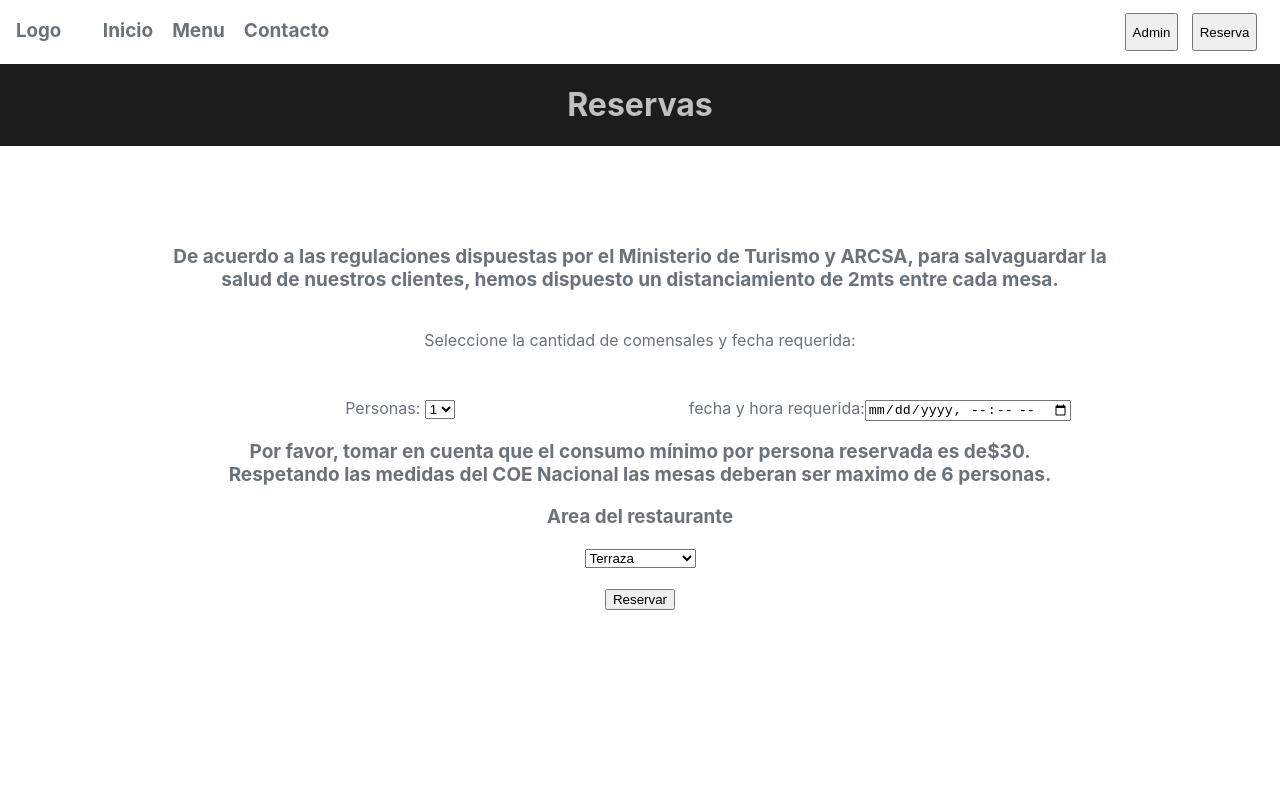
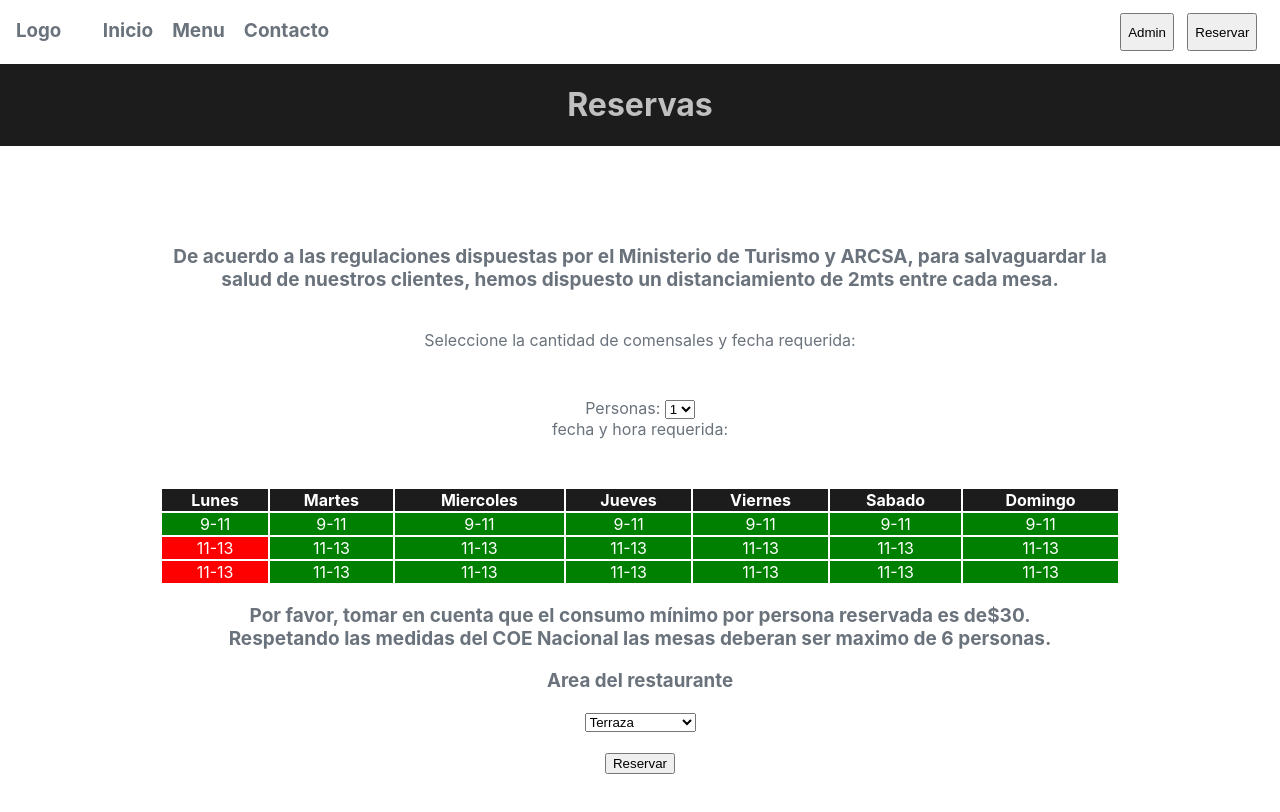
Before and after one commit to Aalzate95/Restaurante-frontend, a React (Create React App) app: page /reservar in a window 1280 px wide. Shown: the top 812 px of the page. Built offline with nearby package versions, Linux system fonts and the light colour scheme.

Commit message:
schedule implementation

```diff
--- a/src/Routes.js
+++ b/src/Routes.js
@@ -1,4 +1,4 @@
-import React,{useState,useEffect} from "react";
+import React,{useState,useEffect,useCallback} from "react";
 import {
     BrowserRouter as Router,
     Switch,
@@ -11,6 +11,10 @@ import Navbar from './components/navbar/Navbar';
 import Reservar from './views/reservar/Reservar'
 
 const Routes = () => {
+
+    const [, updateState] = useState();
+    const forceUpdate = useCallback(() => updateState({}), []);
+
     return (
         <Router>
             <Switch>
@@ -31,7 +35,9 @@ const Routes = () => {
                 </Route>
                 <Route path="/reservar">
                     <Navbar>
-                        <Reservar/>
+                        <Reservar
+                            forceUpdate={forceUpdate}
+                        />
                     </Navbar>
                 </Route>
             </Switch>
--- /dev/null
+++ b/src/components/dailySchedule/DailySchedule.css
@@ -0,0 +1,18 @@
+.Cell-Schedule:hover{
+    cursor:pointer;
+    opacity:0.8;
+}
+
+.Reservar-table{
+    margin-top:3em;
+    width: 100%;
+}
+
+.Reservar-table th{
+    background-color: #1C1C1C;
+    color: white;
+}
+
+.Reservar-table tbody{
+    color: white;
+}
--- /dev/null
+++ b/src/components/dailySchedule/DailySchedule.js
@@ -0,0 +1,56 @@
+import React,{useState,useEffect} from 'react'
+import './DailySchedule.css'
+
+const DailySchedule = (props) => {
+
+    const Cell = (id,hours,ocupado = false) =>{
+        return(
+            <td key={id} style={{backgroundColor:`${ocupado?"red":"green"}`}} className="Cell-Schedule" onClick={(e)=>{props.handleReservar(id)}}>{hours}</td>
+        )
+    }
+
+    const RenderFranjaHoraria = (row,index) =>{
+       return(
+           <tr key={index}>
+            {
+                row.map((col,index)=>{
+                    return(
+                        Cell(col.id,col.hora,col.ocupado)
+                        )
+                })
+            }
+            </tr>
+        )
+    }
+
+    const RenderHorario = props.data.map((row,index)=>{
+                return(
+                    RenderFranjaHoraria(row,index)
+                    )
+                })
+
+
+
+
+
+    return (
+        <table className="Reservar-table">
+            <thead>
+                <tr>
+                    <th>Lunes</th>
+                    <th>Martes</th>
+                    <th>Miercoles</th>
+                    <th>Jueves</th>
+                    <th>Viernes</th>
+                    <th>Sabado</th>
+                    <th>Domingo</th>
+                </tr>
+            </thead>
+            <tbody>
+                {RenderHorario}
+            </tbody>
+        </table>
+     );
+}
+
+export default DailySchedule;
--- a/src/components/navbar/Navbar.js
+++ b/src/components/navbar/Navbar.js
@@ -24,7 +24,7 @@ const Navbar = ({children}) => {
                 </div>
                 <div className="Navbar-content RightAlign">
                     <button>Admin</button>
-                    <button>Reserva</button>
+                    <button onClick={()=>{handleClick('/reservar')}}>Reservar</button>
                 </div>
             </div>
             <div style={{paddingTop:"4em"}}>
--- a/src/views/reservar/Reservar.css
+++ b/src/views/reservar/Reservar.css
@@ -21,9 +21,9 @@
 }
 
 .Reservar-options{
-    display:grid;
-    grid-template-columns: 1fr 1fr;
-    margin-top: 3em;;
+    display:flex;
+    flex-direction:column;
+    margin-top: 3em;
 }
 
 .Reservar-modal{
--- a/src/views/reservar/Reservar.js
+++ b/src/views/reservar/Reservar.js
@@ -2,12 +2,51 @@ import React,{useState,useEffect} from 'react'
 import {useHistory} from "react-router-dom";
 import './Reservar.css'
 import Modal from '../../components/modal/Modal'
+import DailySchedule from '../../components/dailySchedule/DailySchedule';
 
-const Reserva = () => {
+
+
+const data = [
+    [{"id":"1","hora":"9-11","ocupado":false},{"id":"8","hora":"9-11","ocupado":false},{"id":"21","hora":"9-11","ocupado":false},{"id":"28","hora":"9-11","ocupado":false},{"id":"35","hora":"9-11","ocupado":false},{"id":"42","hora":"9-11","ocupado":false},{"id":"49","hora":"9-11","ocupado":false}],
+    [{"id":"2","hora":"11-13","ocupado":true},{"id":"9","hora":"11-13","ocupado":false},{"id":"22","hora":"11-13","ocupado":false},{"id":"29","hora":"11-13","ocupado":false},{"id":"36","hora":"11-13","ocupado":false},{"id":"43","hora":"11-13","ocupado":false},{"id":"48","hora":"11-13","ocupado":false}],
+    [{"id":"3","hora":"11-13","ocupado":true},{"id":"10","hora":"11-13","ocupado":false},{"id":"23","hora":"11-13","ocupado":false},{"id":"30","hora":"11-13","ocupado":false},{"id":"37","hora":"11-13","ocupado":false},{"id":"44","hora":"11-13","ocupado":false},{"id":"49","hora":"11-13","ocupado":false}]
+]
+
+const Reserva = ({forceUpdate}) => {
     const history = useHistory()
     const [show, setShow] = useState(false)
     const [cantPersonas,setCantPersonas] = useState('');
     const [fechaReserva,setFechaReserva] = useState('')
+    const [horario,setHorario] = useState(data)
+
+    useEffect(() => {
+        setHorario(data);
+    }, [data]);
+
+    const handleReservar = (id) =>{
+        let temp = horario
+
+        temp.forEach(row=>{
+            return(
+                row.forEach(col=>{
+                    if(id===col.id){
+                        console.log(col)
+                        col['ocupado'] = !col.ocupado
+                    }
+                })
+                )
+        })
+        /* for(const row in temp){
+            for(const item in row){
+                if(id===item.id){
+                    console.log(item)
+                    item['ocupado'] = true
+                }
+            }
+        } */
+        setHorario(temp)
+        forceUpdate()
+    }
 
     const ShowModal = (e,index) => {
         setShow(true)
@@ -55,6 +94,7 @@ const Reserva = () => {
         }
     }
 
+
     return (
         <div className="Reservar">
             <Modal show={show} handleClose={HideModal}>
@@ -82,7 +122,10 @@ const Reserva = () => {
 
                     <div>
                         <label>fecha y hora requerida:</label>
-                        <input onChange={(e)=>{setFechaReserva(e.target.value)}} type="datetime-local"/>
+                        <DailySchedule
+                            data={horario}
+                            handleReservar={handleReservar}
+                        />
                     </div>
                 </div>
                 <div className="Reserva-announcement">
```
